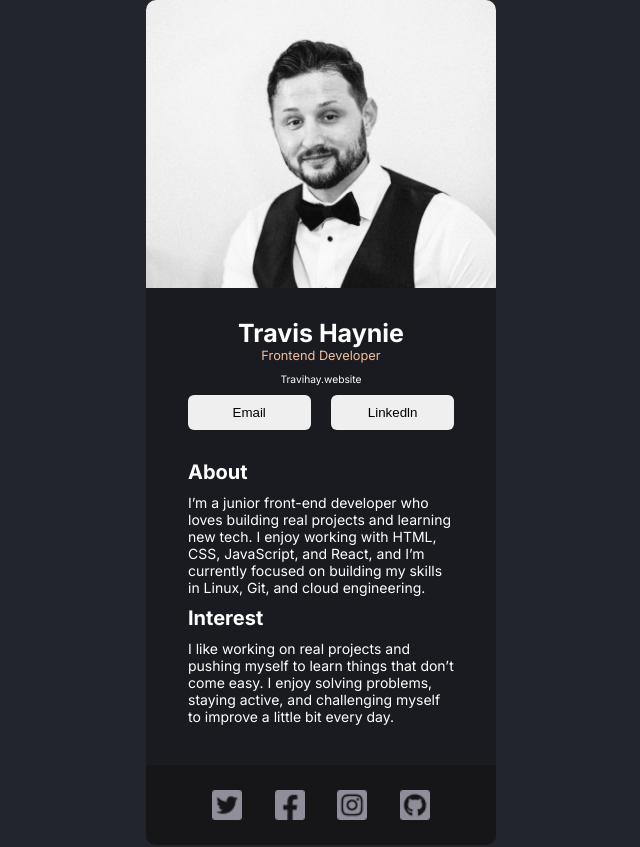
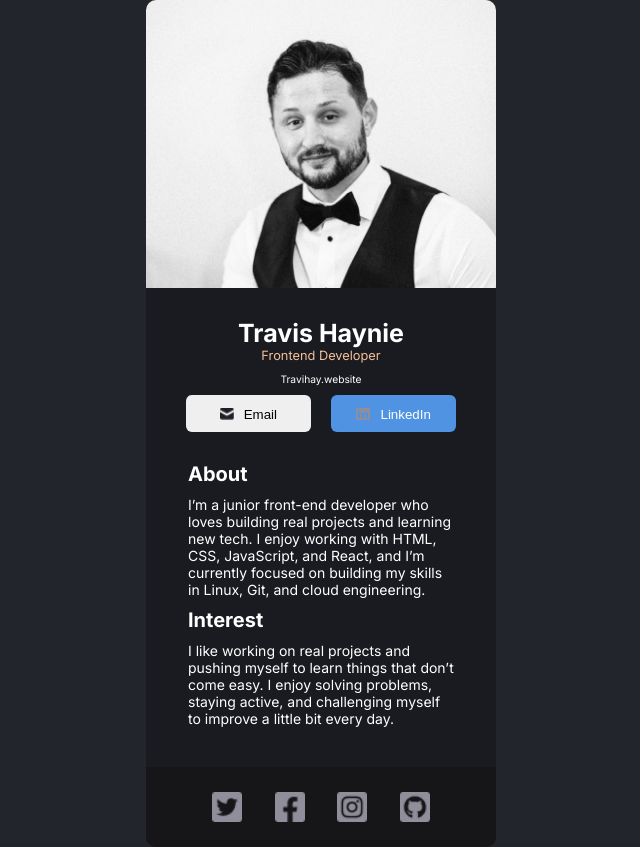
Before and after one commit to TravisHaynie/Digital-workspace-card-project, a React (Vite) app: page / in a window 1280 px wide. Shown: the whole page, without its empty margins (319-959 px from the left). Built offline with nearby package versions, Linux system fonts and the light colour scheme.

Commit message:
F:added more code

```diff
--- a/src/components/Info.jsx
+++ b/src/components/Info.jsx
@@ -1,4 +1,6 @@
 import  profilePic  from "../assets/img/profile-pic2.jpg"
+import email from "../assets/img/Icon.png"
+import linkdln from "../assets/img/link2.png"
 
 export default function Info() {
     return(
@@ -8,8 +10,8 @@ export default function Info() {
                 <h1 className="name margin">Travis Haynie</h1>
                 <p className="profession margin">Frontend Developer</p>
                 <p className="website margin margin-top-btm">Travihay.website</p>
-                <button className="email-btn btn-padding">Email</button>
-                <button className="linkedln-btn btn-padding">Linkedln</button>
+                <button className="email-btn btn-padding"><span className="span"><img className="img-size" src={email}></img><a href="mailto:travihay@gmail.com" className="color-black">Email</a></span></button>
+                <button className="linkedln-btn btn-padding"><span className="span"><img  className="img-size" src={linkdln}></img><a href="https://www.linkedin.com/in/travis-haynie" className="color-white">LinkedIn</a></span></button>
             </div>
         </header>
     )
--- a/src/css/style.css
+++ b/src/css/style.css
@@ -34,11 +34,17 @@ body {
 }
 
 .btn-padding {
-    padding: 10px 45px;
+    padding: 10px 34px;
 }
 
 .center {
     text-align: center;
+}
+
+.img-size {
+    width: 14px;
+    height: 12px;
+    margin-right:10px;
 }
 
 /* header css */
@@ -71,16 +77,35 @@ body {
     padding: 30px 0px 0px;
 }
 
+a {
+    text-decoration: none;
+        margin-top: 2px;
+}
+
+.color-black {
+    color: black;
+}
+
+.color-white {
+    color: white;
+}
+
 .linkedln-btn {
     margin-left: 20px;
-    padding-inline: 37px;
+    padding-inline: 25.5px;
     border-radius: 6px;
     border: none;
+    background-color: #5093E2;
 }
 
 .email-btn {
     border-radius: 6px;
     border: none;
+}
+
+.span {
+    display: flex;
+    align-items: center;
 }
 
 /* About Css */
```
Also changed, not shown: src/assets/img/link2.png (renamed from src/assets/img/Linkedin Icon.png).
